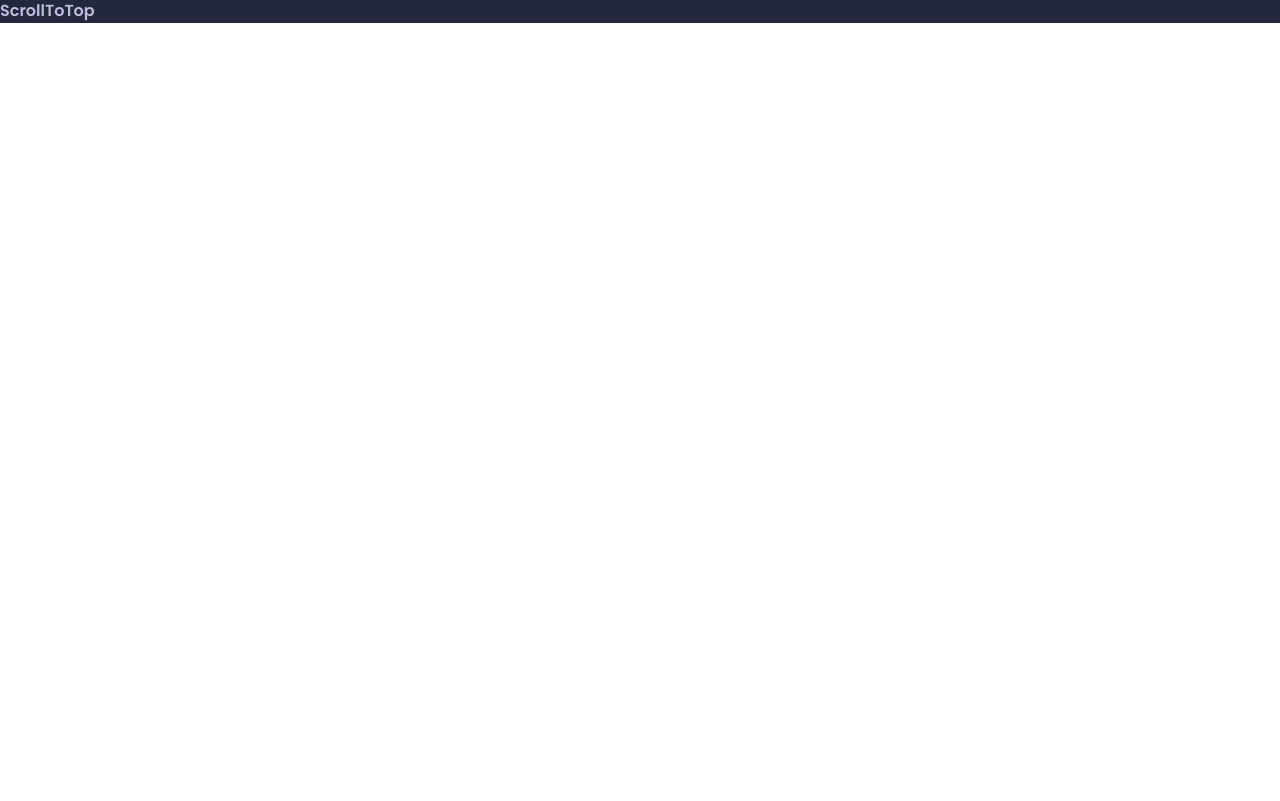
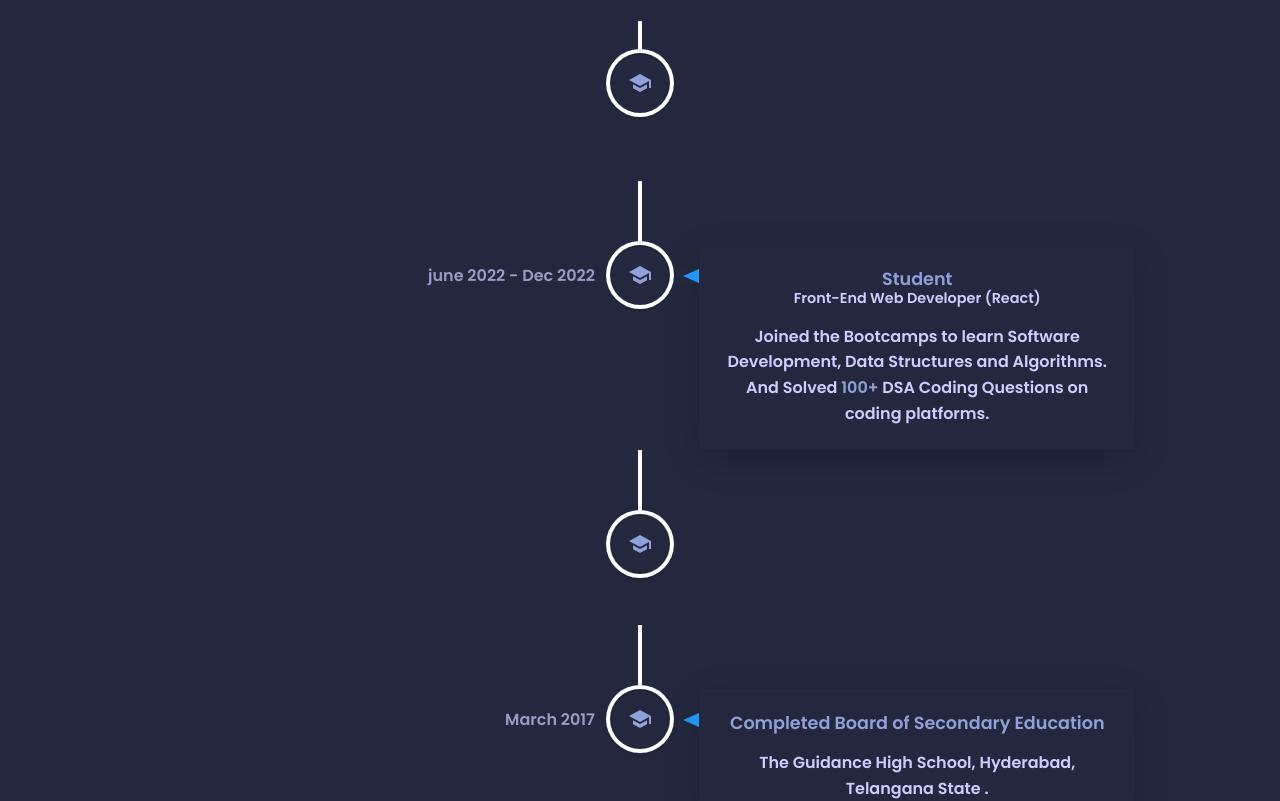
Before and after one commit to AbdulRazzak6478/marq-portfolio, a React (Create React App) app: page / in a window 1280 px wide. Shown: the part 1140-1941 px from the top of the page. Before the commit the page ends 1163 px from the top, so only its background shows below. Built offline with nearby package versions, Linux system fonts and the light colour scheme.

Commit message:
added the timeline in about section

```diff
--- a/src/components/About/About.jsx
+++ b/src/components/About/About.jsx
@@ -9,6 +9,7 @@ import InstagramIcon from '@mui/icons-material/Instagram';
 import DescriptionIcon from '@mui/icons-material/Description';
 import LocationOnIcon from '@mui/icons-material/LocationOn';
 import Introduction from "./Introduction";
+import Timeline from "./Timeline";
 const About = () => {
   return (
     <>
@@ -89,6 +90,7 @@ const About = () => {
         </div>
       </div>
       <Introduction />
+      <Timeline />
     </>
   );
 };
--- a/src/components/About/Timeline.css
+++ b/src/components/About/Timeline.css
@@ -0,0 +1,17 @@
+.mainsection {
+    width: 100%;
+  }
+
+  .mainsection > :nth-child(1) {
+    margin-bottom: 2em;
+  }
+
+  .vertical-timeline-element-subtitle {
+    margin-top: 0.5em;
+    font-size: 0.9em;
+  }
+
+  .vertical-timeline-element-title {
+    font-size: 1.1em;
+    color: var(--clr-primary);
+  }
--- a/src/components/About/Timeline.jsx
+++ b/src/components/About/Timeline.jsx
@@ -1,9 +1,169 @@
-import React from 'react'
+import React from "react";
+import "./Timeline.css";
+import {
+  VerticalTimeline,
+  VerticalTimelineElement,
+} from "react-vertical-timeline-component";
+import "react-vertical-timeline-component/style.min.css";
+
+import WorkIcon from "@mui/icons-material/Work";
+import SchoolIcon from "@mui/icons-material/School";
+import StarRateIcon from "@mui/icons-material/StarRate";
+import { ThemeContext } from "../../Context/theme";
 
 const Timeline = () => {
+  const [{ themename }] = React.useContext(ThemeContext);
+  const [linecolor, setlinecolor] = React.useState(
+    themename === "light" ? "#23283e" : "#fcfcfc"
+  );
+
+  React.useEffect(() => {
+    if (themename === "dark") {
+      setlinecolor("#fcfcfc");
+    } else {
+      setlinecolor("#23283e");
+    }
+  }, [themename]);
   return (
-    <div>Timeline</div>
-  )
-}
+    <>
+      <div className="section mainsection">
+        <h2 className="section__title" data-aos="fade-right">
+          My <span className="different">Timeline 💫</span>
+        </h2>
+        <VerticalTimeline lineColor={linecolor}>
+          <VerticalTimelineElement
+            date={"june 2019 - july 2023"}
+            contentStyle={{
+              boxShadow: `var(--shadow)`,
+              backgroundColor: `var(--clr-bg)`,
+              textAlign: "center",
+              color: `var(--clr-fg-alt)`,
+            }}
+            contentArrowStyle={{ borderRight: "16px solid  rgb(33, 150, 243)" }}
+            iconStyle={{
+              backgroundColor: `var(--clr-bg)`,
+              color: `var(--clr-primary)`,
+            }}
+            icon={<SchoolIcon />}
+          >
+            <h3
+              className="vertical-timeline-element-title"
+              data-aos="fade-right"
+            >
+              Student
+            </h3>
+            <h4
+              className="vertical-timeline-element-subtitle"
+              data-aos="fade-right"
+            >
+              Bachelor of Engineering (CSE)
+            </h4>
+            <p data-aos="fade-right">
+              Deccan College of Engg & Tech, Hyderabad.
+            </p>
+          </VerticalTimelineElement>
+          <VerticalTimelineElement
+            date={"june 2022 - Dec 2022"}
+            contentStyle={{
+              boxShadow: `var(--shadow)`,
+              backgroundColor: `var(--clr-bg)`,
+              textAlign: "center",
+              color: `var(--clr-fg-alt)`,
+            }}
+            contentArrowStyle={{ borderRight: "16px solid  rgb(33, 150, 243)" }}
+            iconStyle={{
+              backgroundColor: `var(--clr-bg)`,
+              color: `var(--clr-primary)`,
+            }}
+            icon={<SchoolIcon />}
+          >
+            <h3
+              className="vertical-timeline-element-title"
+              data-aos="fade-right"
+            >
+              Student
+            </h3>
+            <h4
+              className="vertical-timeline-element-subtitle"
+              data-aos="fade-right"
+            >
+              Front-End Web Developer (React)
+            </h4>
+            <p data-aos="fade-right">
+              Joined the Bootcamps to learn Software Development, Data Structures and Algorithms. And Solved <span className="different">100+</span> DSA Coding Questions on coding platforms.
+            </p>
+          </VerticalTimelineElement>
+          <VerticalTimelineElement
+            className="vertical-timeline-element--work"
+            date={"2017 - 2019"}
+            contentStyle={{
+              boxShadow: `var(--shadow)`,
+              backgroundColor: `var(--clr-bg)`,
+              textAlign: "center",
+              color: `var(--clr-fg-alt)`,
+            }}
+            contentArrowStyle={{ borderRight: "16px solid  rgb(33, 150, 243)" }}
+            iconStyle={{
+              backgroundColor: `var(--clr-bg)`,
+              color: `var(--clr-primary)`,
+            }}
+            icon={<SchoolIcon />}
+          >
+            <h3
+              className="vertical-timeline-element-title"
+              data-aos="fade-right"
+            >
+              completed Higher Secondary - Maths
+            </h3>
+            <h4
+              className="vertical-timeline-element-subtitle"
+              data-aos="fade-right"
+            ></h4>
+            <p data-aos="fade-right">
+              S.S jr College, Malakpet, Hyderabad.
+            </p>
+          </VerticalTimelineElement>
+          <VerticalTimelineElement
+            className="vertical-timeline-element--work"
+            date={"March 2017"}
+            contentStyle={{
+              boxShadow: `var(--shadow)`,
+              backgroundColor: `var(--clr-bg)`,
+              textAlign: "center",
+              color: `var(--clr-fg-alt)`,
+            }}
+            contentArrowStyle={{ borderRight: "16px solid  rgb(33, 150, 243)" }}
+            iconStyle={{
+              backgroundColor: `var(--clr-bg)`,
+              color: `var(--clr-primary)`,
+            }}
+            icon={<SchoolIcon />}
+          >
+            <h3
+              className="vertical-timeline-element-title"
+              data-aos="fade-right"
+            >
+              Completed Board of Secondary Education
+            </h3>
+            <h4
+              className="vertical-timeline-element-subtitle"
+              data-aos="fade-right"
+            ></h4>
+            <p data-aos="fade-right">
+              The Guidance High School, Hyderabad, Telangana State .
+            </p>
+          </VerticalTimelineElement>
 
-export default Timeline
+          <VerticalTimelineElement
+            icon={<StarRateIcon />}
+            iconStyle={{
+              backgroundColor: `var(--clr-bg)`,
+              color: `var(--clr-primary)`,
+            }}
+          ></VerticalTimelineElement>
+        </VerticalTimeline>
+      </div>
+    </>
+  );
+};
+export default Timeline;
```
